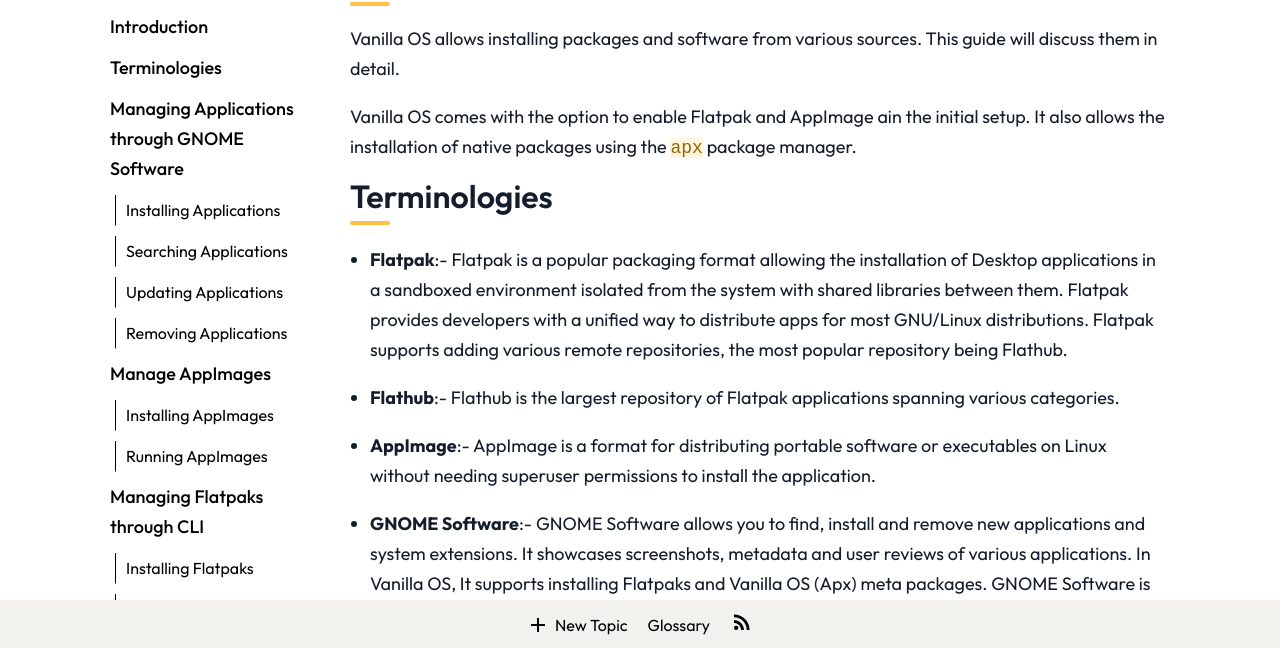
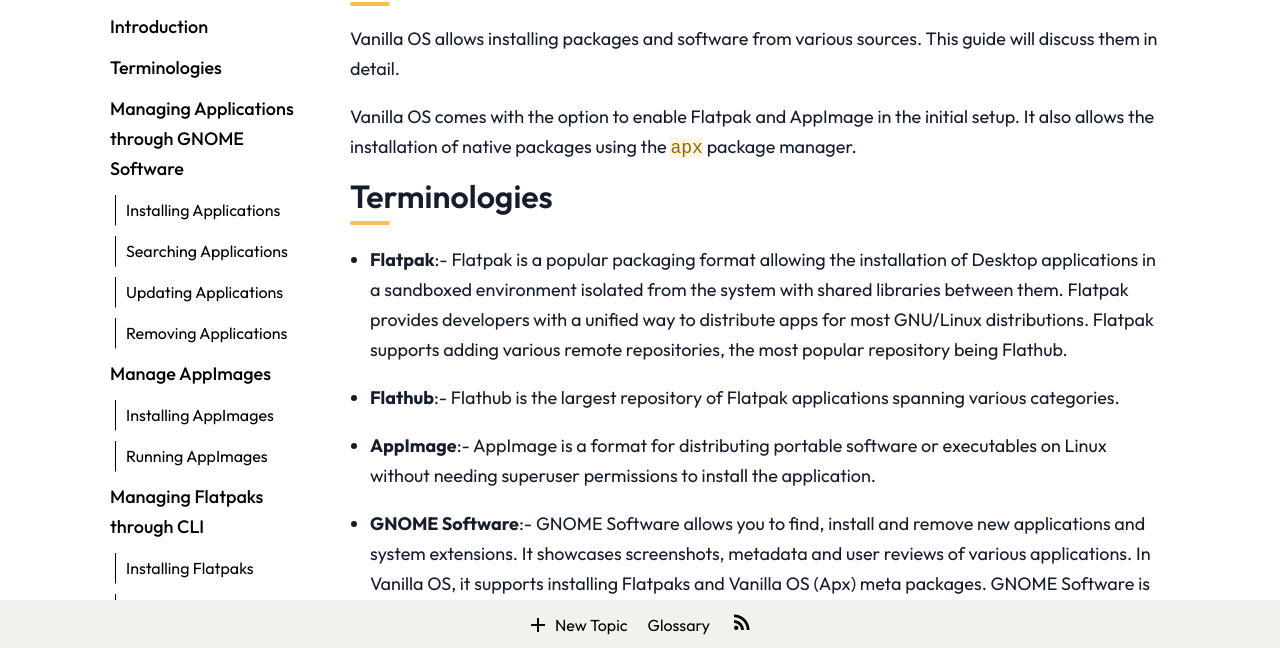
Before and after one commit to Vanilla-OS/handbook, a Jekyll site: the page built from _posts/2023-01-11-install-and-manage-applications.md, in a window 1280 px wide and 900 px high. Shown: the part 249-897 px from the top of the window. Built offline with Jekyll 4.4.1, drawn with Linux system fonts in a browser that asks for light colours; nearby versions of some CDN libraries; a style sheet for code colours, icons or effects is not loaded.

Commit message:
Fix typos

```diff
--- a/_posts/2023-01-11-install-and-manage-applications.md
+++ b/_posts/2023-01-11-install-and-manage-applications.md
@@ -13,7 +13,7 @@
 
 Vanilla OS allows installing packages and software from various sources. This guide will discuss them in detail.
 
-Vanilla OS comes with the option to enable Flatpak and AppImage ain the initial setup. It also allows the installation of native packages using the `apx` package manager.
+Vanilla OS comes with the option to enable Flatpak and AppImage in the initial setup. It also allows the installation of native packages using the `apx` package manager.
 
 ## Terminologies
 
@@ -23,7 +23,7 @@
 
 - **AppImage**:- AppImage is a format for distributing portable software or executables on Linux without needing superuser permissions to install the application.
 
-- **GNOME Software**:- GNOME Software allows you to find, install and remove new applications and system extensions. It showcases screenshots, metadata and user reviews of various applications. In Vanilla OS, It supports installing Flatpaks and Vanilla OS (Apx) meta packages. GNOME Software is the Linux equivalent of the Microsoft Store, Play Store and App Store.
+- **GNOME Software**:- GNOME Software allows you to find, install and remove new applications and system extensions. It showcases screenshots, metadata and user reviews of various applications. In Vanilla OS, it supports installing Flatpaks and Vanilla OS (Apx) meta packages. GNOME Software is the Linux equivalent of the Microsoft Store, Play Store and App Store.
 
 - **Package Manager**:- A package manager or package-management system is a utility with a collection of software tools that automates installing, upgrading, configuring, and removing applications or packages.
 `apx` is the package manager which comes with Vanilla OS. It is the equivalent command for Winget on Windows.
```
